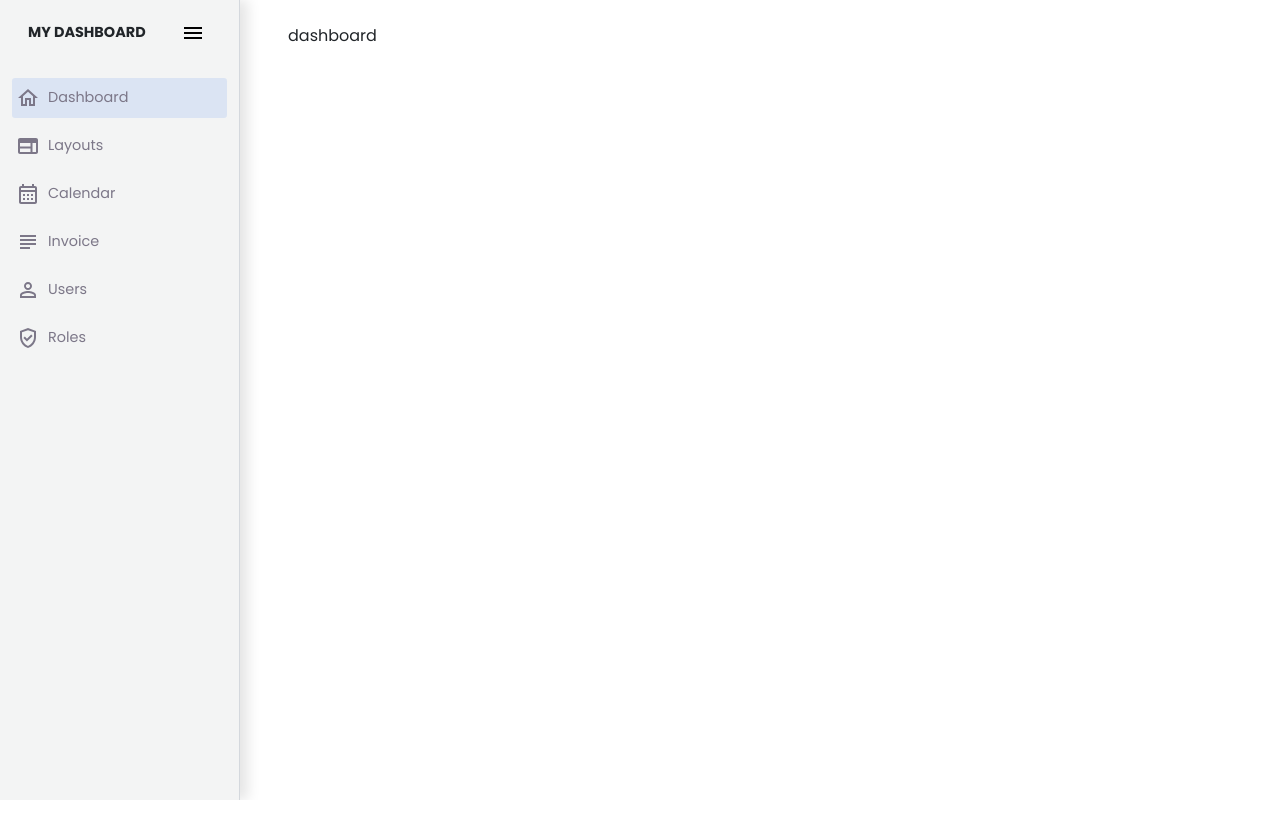
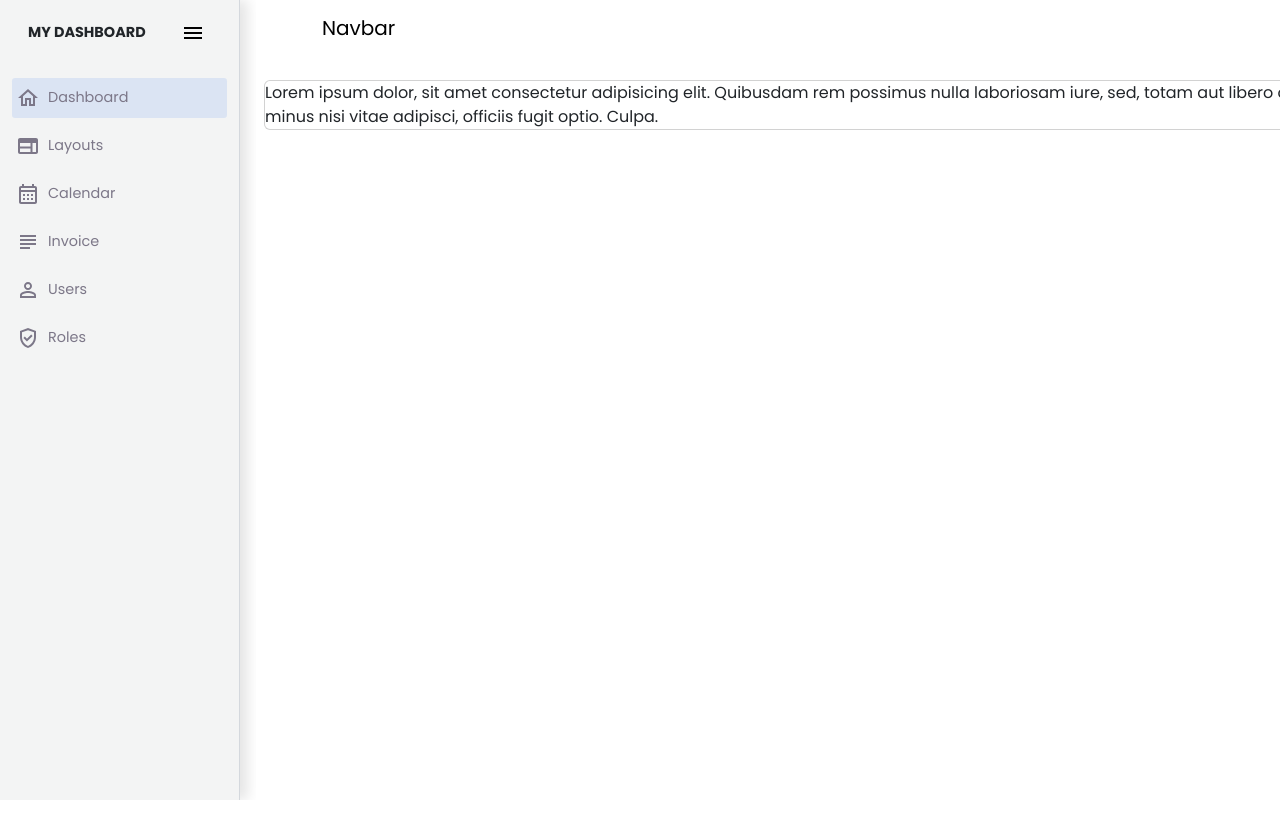
Before and after one commit to ahmed20008/FireSight-Backend, a React (Vite) app in the folder client/: page /dashboard in a window 1280 px wide. Shown: the top 838 px of the page. Before the commit the page ends 800 px from the top, so only its background shows below. Built offline with nearby package versions, Linux system fonts and the light colour scheme.

Commit message:
changed UI of dahboard and fixed UI issues

```diff
--- a/client/src/layout/DashboardLayout.jsx
+++ b/client/src/layout/DashboardLayout.jsx
@@ -1,5 +1,6 @@
 import React from 'react';
 import Sidebar from './partials/Sidebar';
+import Navbar from './partials/Navbar';
 
 function dashboardLayout(WrappedComponent) {
   return function DashboardLayout(props) {
@@ -7,7 +8,8 @@ function dashboardLayout(WrappedComponent) {
       <div className="row">
         <div className="col-md-12">
           <Sidebar>
-            <div className="mx-5 pt-4">
+            <Navbar />
+            <div className="mx-4 pt-4" style={{ minHeight: '100vh' }}>
               <WrappedComponent {...props} />
             </div>
           </Sidebar>
--- /dev/null
+++ b/client/src/layout/partials/Navbar.jsx
@@ -0,0 +1,13 @@
+import React from 'react'
+
+const Navbar = () => {
+  return (
+    <nav class="navbar navbar-expand-lg navbar-light">
+      <div class="container">
+        <a class="navbar-brand" href="#">Navbar</a>
+      </div>
+    </nav>
+  )
+}
+
+export default Navbar
--- a/client/src/layout/partials/Sidebar.jsx
+++ b/client/src/layout/partials/Sidebar.jsx
@@ -26,7 +26,7 @@ const Sidebar = ({ children }) => {
   };
   return (
     <>
-      <div style={{ width: '20%' }}>
+      <div style={{ position: 'fixed', left: '0', top: '0', bottom: '0', zIndex: '99999', width: '20%', overflowY: 'hidden' }}>
         <SidebarContainer displaySidebar={displaySidebar}>
           <SidebarWrapper>
             <SidebarLogoWrapper displaySidebar={displaySidebar}>
@@ -54,7 +54,7 @@ const Sidebar = ({ children }) => {
           </SidebarWrapper>
         </SidebarContainer>
       </div>
-      <div style={{ width: '80%' }}>
+      <div style={{overflowY: 'scroll', position: 'relative' }}>
         <Children displaySidebar={displaySidebar}>{children}</Children>
       </div>
     </>
--- a/client/src/modules/Dashboard/Dashboard.jsx
+++ b/client/src/modules/Dashboard/Dashboard.jsx
@@ -3,8 +3,8 @@ import DashboardLayout from '../../layout/DashboardLayout';
 
 const Dashboard = () => {
     return (
-        <div>
-            dashboard
+        <div className="card">
+            <div>Lorem ipsum dolor, sit amet consectetur adipisicing elit. Quibusdam rem possimus nulla laboriosam iure, sed, totam aut libero officia ea omnis vero minus nisi vitae adipisci, officiis fugit optio. Culpa.</div>
         </div>
     )
 }
--- a/client/src/pages/Error404.jsx
+++ b/client/src/pages/Error404.jsx
@@ -1,14 +1,19 @@
 import React from 'react'
 import { globalImages } from '../utils/staticImages';
+import { useNavigate } from 'react-router-dom';
 
 const Error404 = () => {
+    const navigate = useNavigate();
     return (
         <div style={{ height: '100vh' }}>
             <div className='d-flex justify-content-center align-items-center'>
                 <img className='img-fluid' style={{ width: '500px' }} src={globalImages.error404} alt="Error 404" />
             </div>
             <div className='text-center'>
-                <button className='btn w-25' style={{ backgroundColor: '#F69A65', color: 'white' }}>
+                <button
+                    className='btn w-25'
+                    onClick={() => navigate(-1)}
+                    style={{ backgroundColor: '#F69A65', color: 'white' }}>
                     Go Back
                 </button>
             </div>
```
